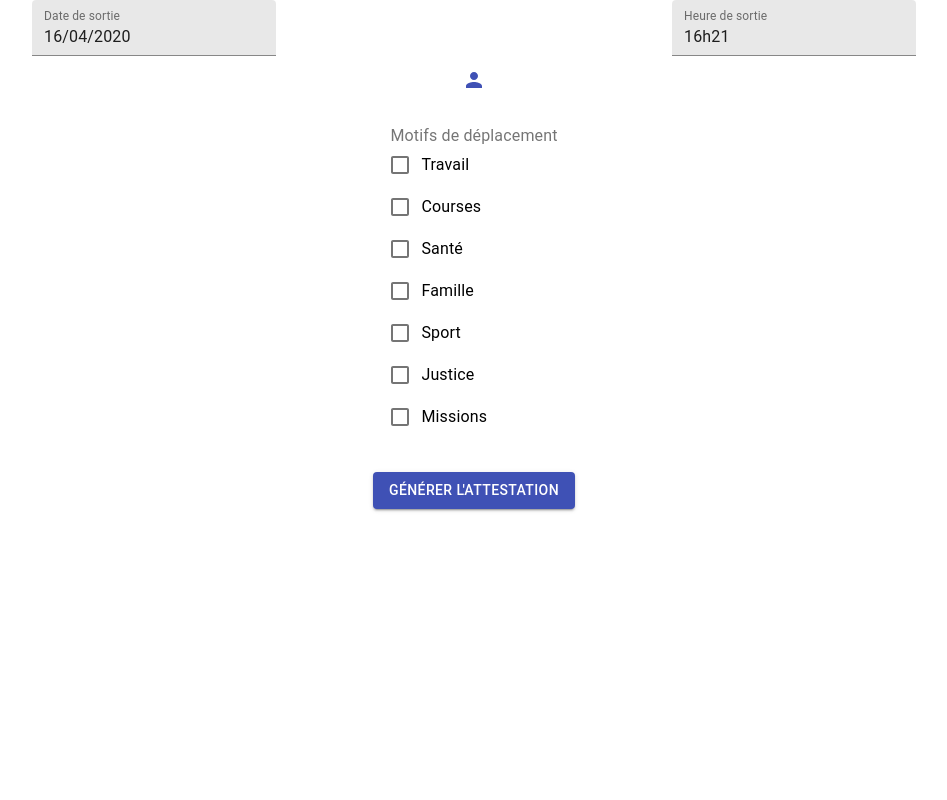
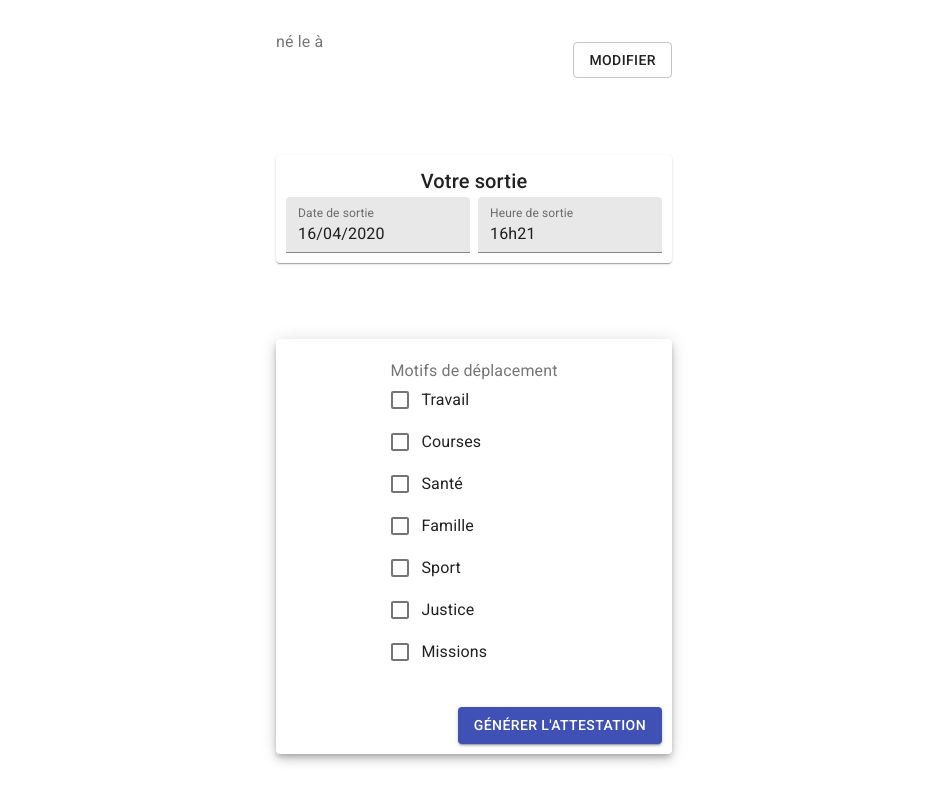
Before and after one commit to favreau84/jecoche, a React (Create React App) app: page / in a window 1280 px wide. Shown: the whole page, without its empty margins (166-1113 px from the left). Built offline with nearby package versions, Linux system fonts and the light colour scheme.

Commit message:
change style

```diff
--- a/public/index.html
+++ b/public/index.html
@@ -10,6 +10,8 @@
       content="Web site created using create-react-app"
     />
     <link rel="apple-touch-icon" href="%PUBLIC_URL%/logo192.png" />
+    <link rel="stylesheet"
+    href="https://fonts.googleapis.com/css?family=Roboto:300,400,500,700&display=swap" />
     <!--
       manifest.json provides metadata used when your web app is installed on a
       user's mobile device or desktop. See https://developers.google.com/web/fundamentals/web-app-manifest/
--- a/src/App.css
+++ b/src/App.css
@@ -1,3 +1,8 @@
+.body{
+  margin:0px;
+  padding:0px;
+}
+
 .App {
   text-align: center;
 }
--- a/src/App.js
+++ b/src/App.js
@@ -47,7 +47,6 @@ function App() {
   const [outingDateTime, setOutingDateTime] = React.useState(()=>_initializeOutingDateTime());
 
   function handleOutingDateTimeChange(newOutingDateTime){
-    console.log(newOutingDateTime)
     setOutingDateTime({...outingDateTime,...newOutingDateTime})
   }
 
--- a/src/components/CreateButton.js
+++ b/src/components/CreateButton.js
@@ -1,5 +1,5 @@
 import React from 'react'
-import {Button} from '@material-ui/core'
+import {Button, Grid} from '@material-ui/core'
 
 const style = {
     margin: "10px"
@@ -8,7 +8,8 @@ const style = {
 export default function CreateButton(props) {
 
     return (
-        <div>
+        <Grid container justify='flex-end'>
+            <Grid item>
                 <Button
                     variant="contained"
                     color='primary'
@@ -17,6 +18,8 @@ export default function CreateButton(props) {
                 >
                     Générer l'attestation
                 </Button>
-        </div>
+            </Grid>
+
+        </Grid>
     )
 }
--- a/src/components/Home.js
+++ b/src/components/Home.js
@@ -1,7 +1,9 @@
 import React from 'react';
 import {withRouter} from 'react-router-dom'
+import {Container, Grid, Paper} from '@material-ui/core'
 
 import CreateButton from './CreateButton'
+import ProfileSummary from './ProfileSummary'
 import ReasonsForm from './ReasonsForm'
 import ProfileButton from'./ProfileButton'
 import OutingDateTime from './OutingDateTime'
@@ -34,10 +36,34 @@ function Home(props) {
 
   return (
     <div>
-        <OutingDateTime onChange={handleOutingDateTimeChange} outingDateTime={props.outingDateTime}/>
-        <ProfileButton onClick={handleProfileButtonClick}/>
-        <ReasonsForm onChange = {handleReasonsFormChange}/>
-        <CreateButton onClick = {handleCreateButtonClick}/>
+        <Container maxWidth='xs'>
+            <Grid container style={{height:'100vh'}} spacing={2} direction='column' alignItems='stretch' justify='space-around'>
+                <Grid item>
+                    <Grid container alignItems='flex-end' justify='space-between'>
+                        <Grid item>
+                            <ProfileSummary profile={profile}/>
+                        </Grid>
+                        <Grid item>
+                            <ProfileButton onClick={handleProfileButtonClick}/>
+                        </Grid>
+                    </Grid>
+                </Grid>
+                <Grid item>
+                    <Paper style={{padding:'10px'}}>
+                        <OutingDateTime onChange={handleOutingDateTimeChange} outingDateTime={props.outingDateTime}/>
+                    </Paper>
+                </Grid>
+                <Grid item>
+                    <Paper elevation={6}>
+                        <ReasonsForm onChange = {handleReasonsFormChange}/>
+                        <CreateButton onClick = {handleCreateButtonClick}/>
+                    </Paper>
+                </Grid>
+            </Grid>
+
+        </Container>
+
+
     </div>
   );
 }
--- a/src/components/OutingDateTime.js
+++ b/src/components/OutingDateTime.js
@@ -1,5 +1,5 @@
 import React from 'react'
-import {TextField} from '@material-ui/core'
+import {TextField, Typography, Grid} from '@material-ui/core'
 
 export default function OutingDateTime(props) {
 
@@ -8,31 +8,28 @@ export default function OutingDateTime(props) {
         props.onChange({...props.outingDateTime, [id]:value})
     }
 
-    const containerStyle = {
-        display : 'flex',
-        justifyContent : 'space-around',
-        alignContent: 'center'
-    }
-
     return (
         <div >
+            <Typography variant='h6'>
+                Votre sortie
+            </Typography>
             <form>
-                <div style = {containerStyle} >
-                    <div>
+                <Grid container spacing={1} >
+                    <Grid item xs={6}>
                         <TextField id="outingDate"
                         label="Date de sortie"
                         variant="filled"
                         onChange={({target: {id,value}})=>handleFieldChange(id,value)}
                         value={props.outingDateTime.outingDate}/>
-                    </div>
-                    <div>
+                    </Grid>
+                    <Grid item xs={6}>
                         <TextField id="outingTime"
                         label="Heure de sortie"
                         variant="filled"
                         onChange={({target: {id,value}})=>handleFieldChange(id,value)}
                         value={props.outingDateTime.outingTime}/>
-                    </div>
-                </div>
+                    </Grid>
+                </Grid>
             </form>
 
         </div>
--- a/src/components/ProfileButton.js
+++ b/src/components/ProfileButton.js
@@ -1,13 +1,12 @@
 import React from 'react'
-import {IconButton} from '@material-ui/core'
-import {Person} from '@material-ui/icons'
+import {Button} from '@material-ui/core'
 
 export default function ProfileButton({onClick}) {
+
     return (
-        <div>
-        <IconButton onClick={onClick} color="primary" variant="outlineds">
-            <Person/>
-        </IconButton>
-        </div>
+
+                <Button  onClick={onClick} variant="outlined">
+                    Modifier
+                </Button>
     )
 }
--- /dev/null
+++ b/src/components/ProfileSummary.js
@@ -0,0 +1,21 @@
+import React from 'react'
+import {Typography} from '@material-ui/core'
+
+export default function ProfileSummary(props) {
+    const{firstName, lastName, birthDate, birthPlace, addressStreet, addressZipcode, addressCity}=props.profile
+    return (
+        <div style={{textAlign:'left'}}>
+            <Typography variant='h6' color='textPrimary' style={{textAlign:'left'}}>
+                {`${firstName} ${lastName}` }
+            </Typography>
+            <Typography color='textSecondary' style={{textAlign:'left'}}>
+                {`né le ${birthDate} à ${birthPlace}` }
+            </Typography>
+            <Typography color='textPrimary'>
+                {addressStreet}
+                <br/>
+                {`${addressZipcode}  ${addressCity}` }
+            </Typography>
+        </div>
+    )
+}
```
Lines whose indentation alone changed are shown as unchanged.
